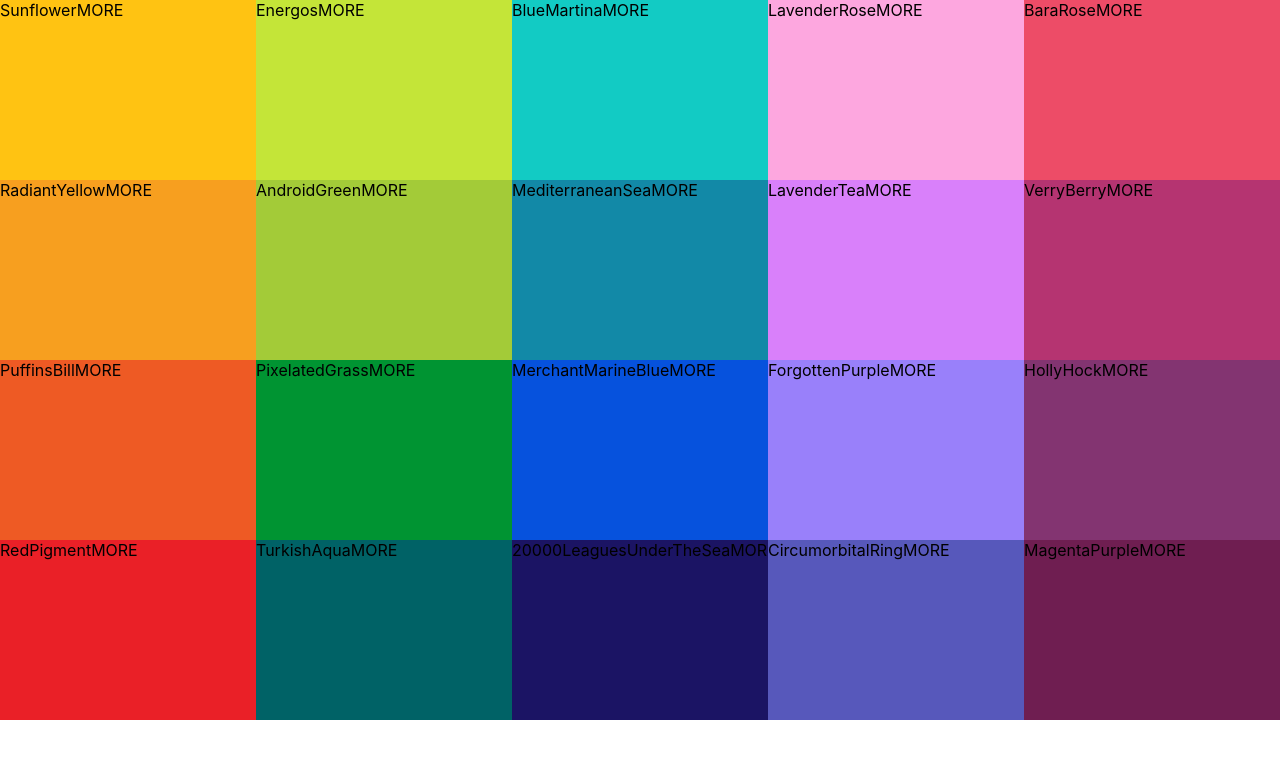
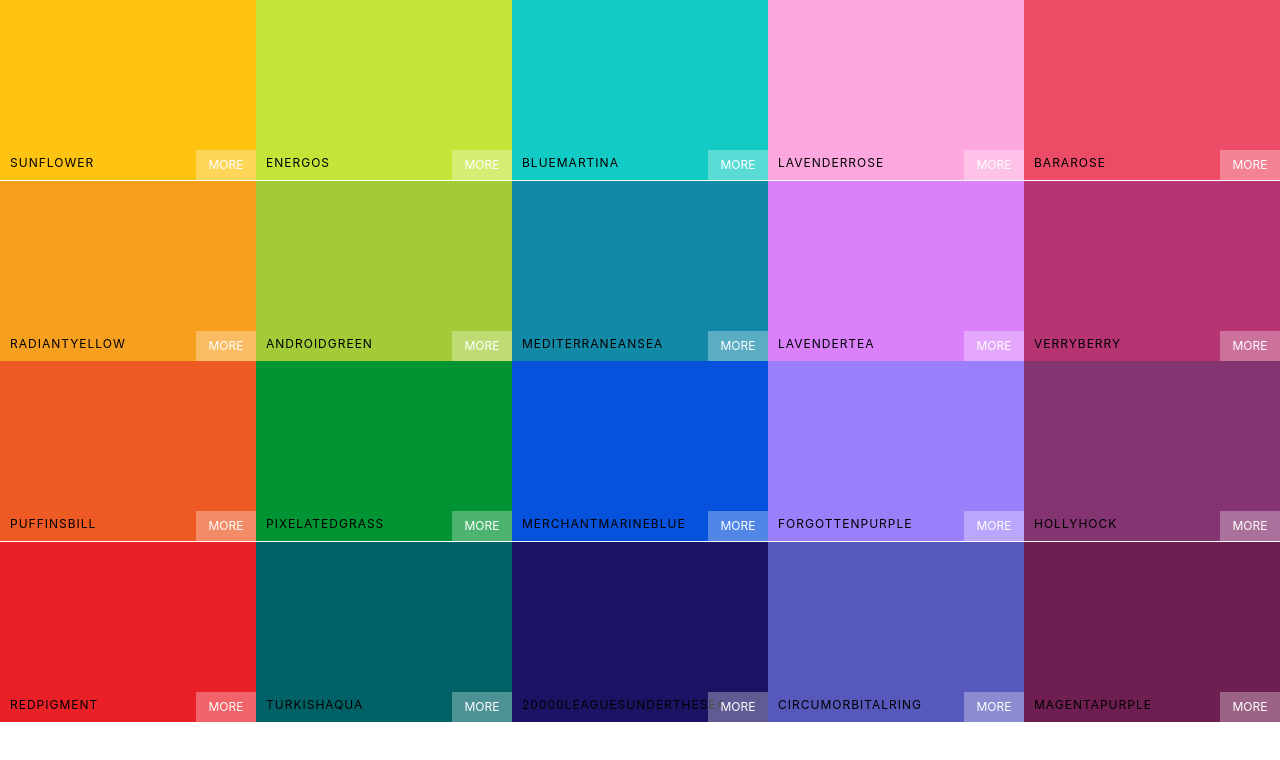
Before and after one commit to deepak-mane/colors-app, a React (Create React App) app: page / in a window 1280 px wide. Shown: the top 760 px of the page. Built offline with nearby package versions, Linux system fonts and the light colour scheme.

Commit message:
Add Color-Box

```diff
--- a/src/ColorBox.css
+++ b/src/ColorBox.css
@@ -3,4 +3,58 @@
   height: 25%;
   margin: 0 auto;
   display: inline-block;
+  position: relative;
+  margin-bottom: -3.5px;
 }
+
+.copy-button {
+  width: 100px;
+  height: 30px;
+  position: absolute;
+  display: inline-block;
+  top: 50%;
+  left: 50%;
+  margin-left: -50px;
+  margin-top: -15px;
+  text-align: center;
+  outline: none;
+  background: rgba(255, 255, 255, 0.3);
+  font-size: 1rem;
+  line-height: 30px;
+  color: white;
+  text-transform: uppercase;
+  border: none;
+  opacity: 0;
+}
+
+.ColorBox:hover .copy-button {
+  opacity: 1;
+  transition: 0.5s;
+}
+
+.box-content {
+  position: absolute;
+  left: 0px;
+  bottom: 0px;
+  padding: 10px;
+  color: black;
+  width: 100%;
+  letter-spacing: 1px;
+  text-transform: uppercase;
+  font-size: 12px;
+}
+
+.see-more {
+  background: rgba(255, 255, 255, 0.3);
+  position: absolute;
+  border: none;
+  right: 0px;
+  bottom: 0px;
+  color: white;
+  width: 60px;
+  height: 30px;
+  text-align: center;
+  line-height: 30px;
+  text-transform: uppercase;
+  font-size: 12px;
+}
--- a/src/ColorBox.js
+++ b/src/ColorBox.js
@@ -2,13 +2,16 @@
 import './ColorBox.css'
 class ColorBox extends Component {
   render() {
+    const { name, background } = this.props
     return (
-      <div
-        style={{ background: this.props.background }}
-        className='ColorBox'
-      >
-        <span>{this.props.name}</span>
-        <span>MORE</span>
+      <div style={{ background }} className='ColorBox'>
+        <div className='copy-container'>
+          <div className='box-content'>
+            <span>{name}</span>
+          </div>
+          <button className='copy-button'>Copy</button>
+        </div>
+        <span className='see-more'>More</span>
       </div>
     )
   }
```
